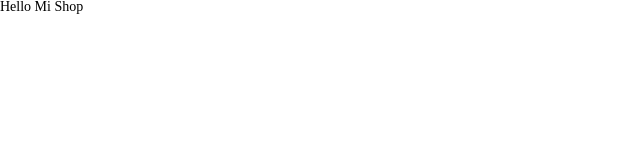
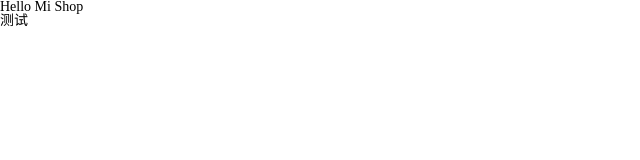
Before and after one commit to cnscorpions/xiaomi-shop-clone, a React (Create React App) app in the folder h5/: page / in a window 1280 px wide. Shown: the top 160 px of the page, without its empty margins (0-640 px from the left). Built offline with nearby package versions, Linux system fonts and the light colour scheme.

Commit message:
h5-通过.env文件中配置NODE_PATH=src实现alias

```diff
--- a/h5/package.json
+++ b/h5/package.json
@@ -9,6 +9,7 @@
     "node-sass": "^4.14.1",
     "react": "^16.13.1",
     "react-dom": "^16.13.1",
+    "react-router-dom": "^5.1.2",
     "react-scripts": "3.4.1"
   },
   "scripts": {
--- a/h5/src/App.js
+++ b/h5/src/App.js
@@ -1,4 +1,6 @@
 import React from "react";
+
+import Home from "pages/Home/Home";
 import "./styles/global.scss";
 
 function App() {
@@ -9,6 +11,7 @@
       }}
     >
       Hello Mi Shop
+      <Home />
     </div>
   );
 }
--- /dev/null
+++ b/h5/src/components/Layout/Layout.jsx
@@ -0,0 +1,5 @@
+import React from "react";
+
+export default function Layout({ children }) {
+  return <div>{children}</div>;
+}
--- /dev/null
+++ b/h5/src/pages/Home/Home.jsx
@@ -0,0 +1,12 @@
+import React from "react";
+import Layout from "components/Layout/Layout";
+
+export default function Home() {
+  return (
+    <>
+      <Layout>
+        <h2>测试</h2>
+      </Layout>
+    </>
+  );
+}
--- /dev/null
+++ b/h5/src/pages/NotFound/NotFound.jsx
@@ -0,0 +1,5 @@
+import React from "react";
+
+export default function NotFound() {
+  return <div></div>;
+}
```
Also changed, not shown: h5/src/components/Tabbar/Tabbar.jsx (added, +11 -0 lines), h5/src/router/AppRouter.jsx (added, +14 -0 lines), 2 other files (tests, documents, lock files or other folders).
